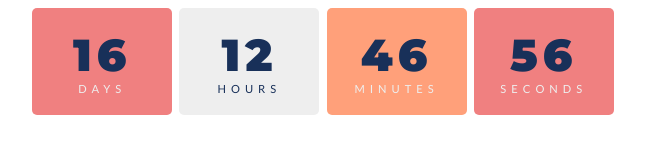
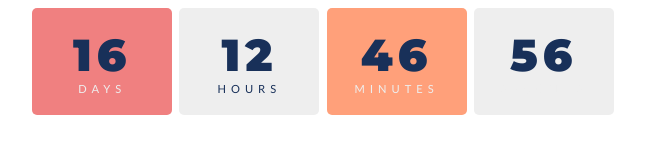
Before and after one commit to Ajsa20/countdown-widget, a plain HTML site: page index.html in a window 1280 px wide. Shown: the whole page, without its empty margins (317-962 px from the left). Drawn offline with Linux system fonts and the light colour scheme.

Commit message:
Update index.html

```diff
--- a/index.html
+++ b/index.html
@@ -41,7 +41,7 @@ body{
 }
 
 .seconds {
-  background: #F08080;
+  background: #eeeeee;
 }
 
 .numbers {
```
